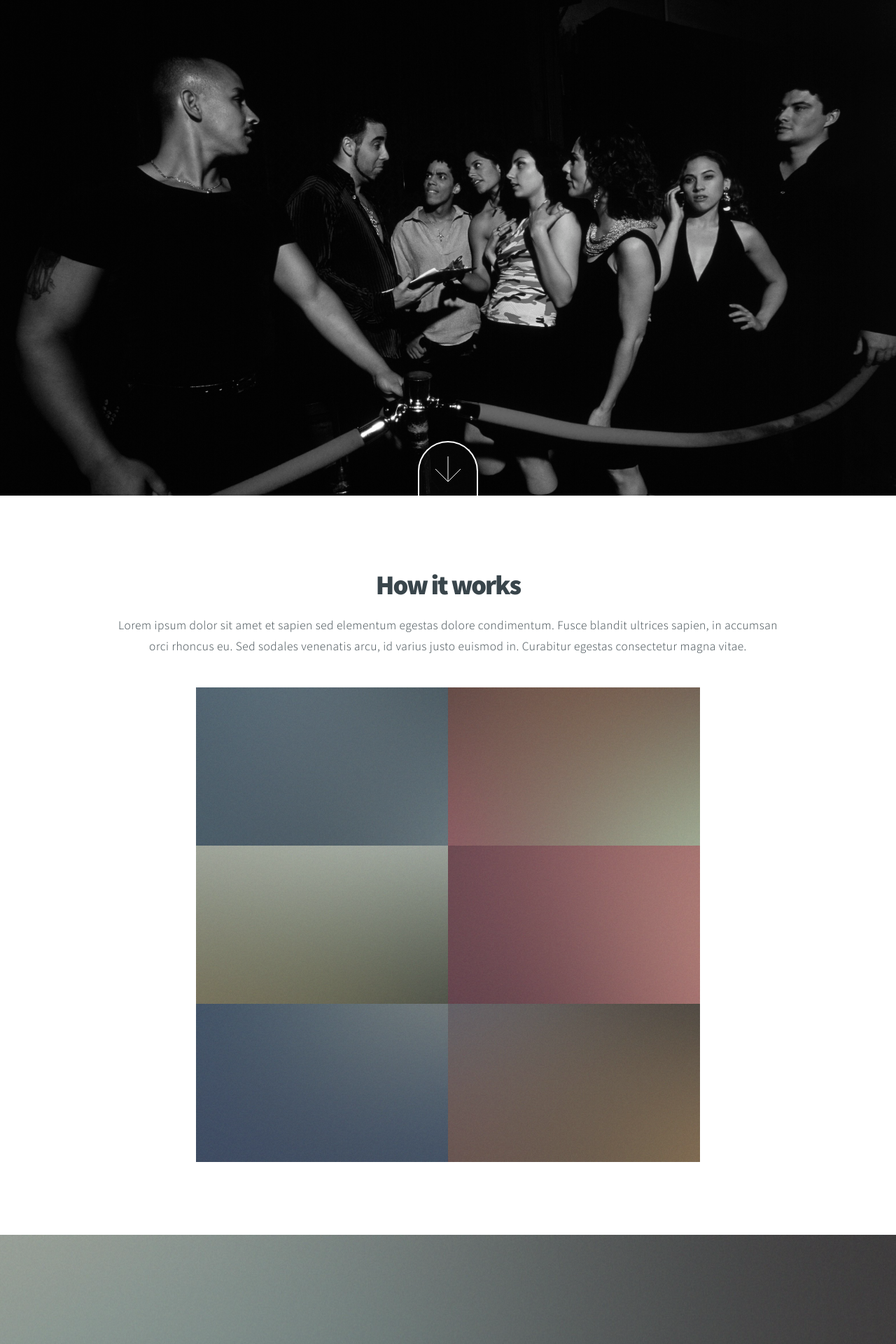
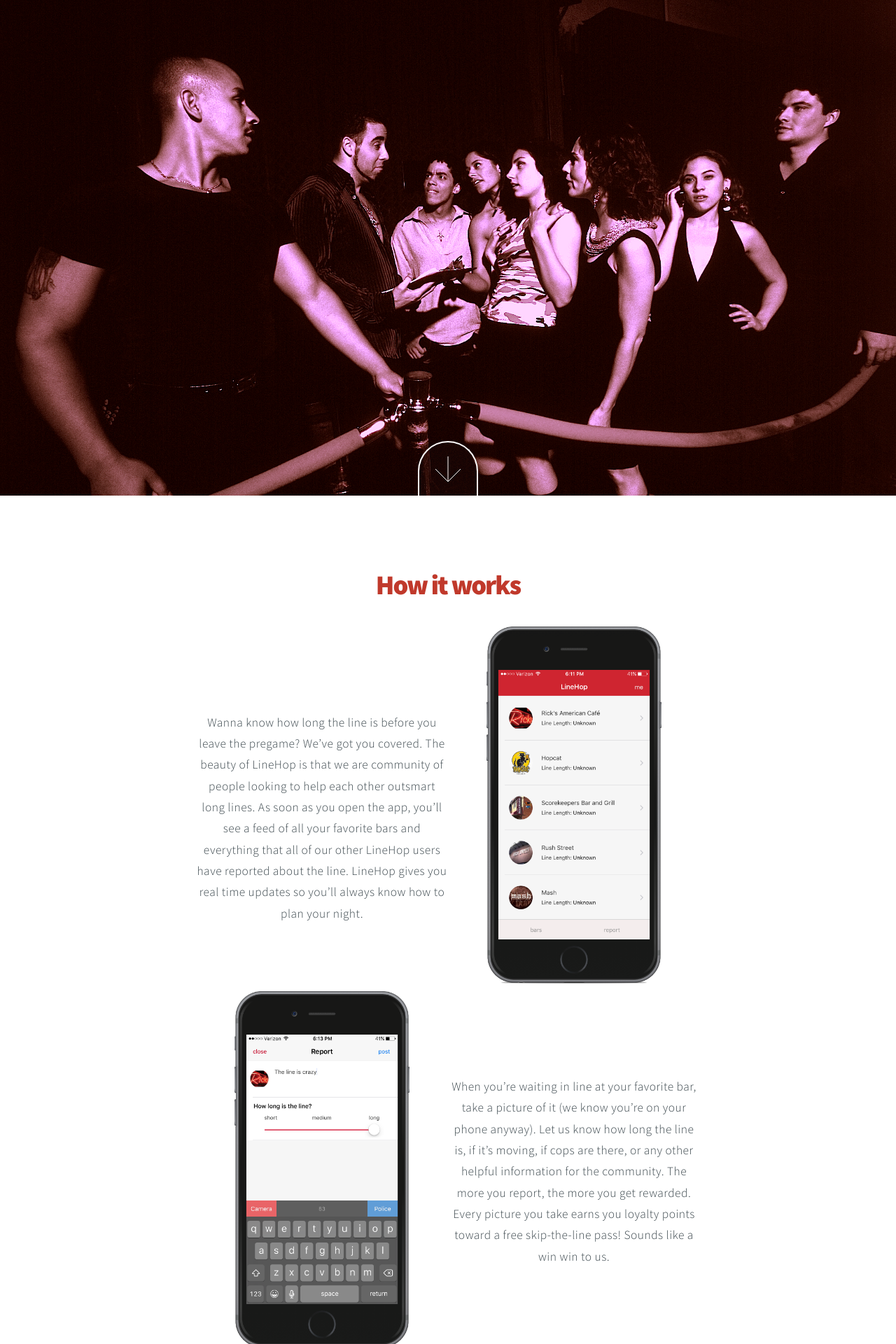
Before and after one commit to mattbspector/mattbspector.github.io, a PHP site: page /Linehop-Responsive/index.html in a window 1280 px wide. Shown: the part 840-2760 px from the top of the page at 70% size. Run offline with PHP 8.4, Linux system fonts and the light colour scheme.

Commit message:
how it works and logo added

```diff
--- a/Linehop-Responsive/assets/css/main.css
+++ b/Linehop-Responsive/assets/css/main.css
@@ -2831,7 +2831,7 @@
 
 	#logo {
 		position: absolute;
-		left: 1em;
+		left: 2.4em;
 		top: 0;
 		height: 3em;
 		line-height: 3em;
@@ -3309,6 +3309,9 @@
 /* Mobile */
 
 	@media screen and (max-width: 736px) {
+		.imgtxt{
+			margin: 0 !important;
+		}
 
 		/* Basic */
 
@@ -3408,6 +3411,10 @@
 				}
 
 			#nav {
+				display: none;
+
+			}
+			.logoIMG{
 				display: none;
 			}
 
--- a/Linehop-Responsive/index.html
+++ b/Linehop-Responsive/index.html
@@ -20,7 +20,7 @@
 			<header id="header">
 
 				<!-- Logo -->
-					<h1 id="logo">LineHop</h1>
+					<img class="logoIMG" width = "50" src="assets/css/images/Logo.png"><h1 id="logo">LineHop</h1>
 
 				<!-- Nav -->
 					<nav id="nav">
@@ -41,7 +41,7 @@
 					<header>
 						<h2>LineHop</h2>
 					</header>
-					<p>Don't Wait in Line, <strong>LineHop</strong></p>
+					<p>Don't Wait in Line. <strong>LineHop.</strong></p>
 					<a href="https://itunes.apple.com/us/app/linehop/id960804043?mt=8" ><img width="200" src="assets/css/images/AppStore.png"></a>
 					<footer>
 						<a href="#one" class="button style2 down">More</a>
@@ -53,7 +53,7 @@
 			<section id="one" class="main style2 right dark fullscreen">
 				<div class="content box style2">
 					<header>
-						<h2>About Us</h2>
+						<h2 style="color: #c0392b;">About Us</h2>
 					</header>
 					<p>Linehop is about people helping other people to make more informed nightlife decisions. One question people always ask before they go out is “how long is the line?” Linehop is going to answer that question by building a community of users willing to share information to help everyone make better decisions and outsmart long lines.</p>
 
@@ -64,35 +64,32 @@
 			<section id="work" class="main style3 primary">
 				<div class="content container">
 					<header>
-						<h2>How it works</h2>
-						<p>Lorem ipsum dolor sit amet et sapien sed elementum egestas dolore condimentum.
-						Fusce blandit ultrices sapien, in accumsan orci rhoncus eu. Sed sodales venenatis
-						arcu, id varius justo euismod in. Curabitur egestas consectetur magna vitae.</p>
+						<h2 style="color: #c0392b;">How it works</h2>
 					</header>
 
 					<!-- Lightbox Gallery  -->
 						<div class="container 75% gallery">
 							<div class="row 0% images">
-								<div class="6u 12u(mobile)"><a href="images/fulls/01.jpg" class="image fit from-left"><img src="images/thumbs/01.jpg" title="The Anonymous Red" alt="" /></a></div>
-								<div class="6u 12u(mobile)"><a href="images/fulls/02.jpg" class="image fit from-right"><img src="images/thumbs/02.jpg" title="Airchitecture II" alt="" /></a></div>
+								<div style="margin-top: 7em;" class="6u 12u(mobile) imgtxt">Wanna know how long the line is before you leave the pregame? We’ve got you covered. The beauty of LineHop is that we are community of people looking to help each other outsmart long lines. As soon as you open the app, you’ll see a feed of all your favorite bars and everything that all of our other LineHop users have reported about the line. LineHop gives you real time updates so you’ll always know how to plan your night.</div>
+								<div class="6u 12u(mobile)"><img width="250" src="shots/third.png" title="Airchitecture II" alt=""/></div>
 							</div>
-							<div class="row 0% images">
-								<div class="6u 12u(mobile)"><a href="images/fulls/03.jpg" class="image fit from-left"><img src="images/thumbs/03.jpg" title="Air Lounge" alt="" /></a></div>
-								<div class="6u 12u(mobile)"><a href="images/fulls/04.jpg" class="image fit from-right"><img src="images/thumbs/04.jpg" title="Carry on" alt="" /></a></div>
+							<div class="row 0% images imgtxt">
+								<div class="6u 12u(mobile)"><img width="250" src="shots/first.png" title="Airchitecture II" alt=""/></div>
+								<div style="margin-top: 7em;" class="6u 12u(mobile) imgtxt">When you’re waiting in line at your favorite bar, take a picture of it (we know you’re on your phone anyway). Let us know how long the line is, if it’s moving, if cops are there, or any other helpful information for the community. The more you report, the more you get rewarded. Every picture you take earns you loyalty points toward a free skip-the-line pass! Sounds like a win win to us.</div>
 							</div>
-							<div class="row 0% images">
-								<div class="6u 12u(mobile)"><a href="images/fulls/05.jpg" class="image fit from-left"><img src="images/thumbs/05.jpg" title="The sparkling shell" alt="" /></a></div>
-								<div class="6u 12u(mobile)"><a href="images/fulls/06.jpg" class="image fit from-right"><img src="images/thumbs/06.jpg" title="Bent IX" alt="" /></a></div>
+							<div class="row 0% images imgtxt">
+								<div style="margin-top: 7em;" class="6u 12u(mobile) imgtxt">Not liking how long the line is? No problem. With the ability to purchase skip-the-line passes directly from the app, you can bypass the line all together and cut right to the front. No waiting, no hassle. Don’t wait in line. LineHop.<br/>*Limited number of Passes available at participating locations<br/>*Terms and Conditions apply</div>
+								<div class="6u 12u(mobile)"><img width="250" src="shots/second.png" title="Airchitecture II" alt=""/></div>
 							</div>
 						</div>
 
 				</div>
 			</section>
 			<!-- Two -->
-			<section id="two" class="main style2 left dark fullscreen">
+			<section id="two" class="main style2 left dark fullscreen" style="min-height: 700px !important; ">
 				<div class="content box style2">
 					<header>
-						<h2>Press</h2>
+						<h2 style="color: #c0392b;">Press</h2>
 					</header>
 					<p>Lorem ipsum dolor sit amet et sapien sed elementum egestas dolore condimentum.
 					Fusce blandit ultrices sapien, in accumsan orci rhoncus eu. Sed sodales venenatis arcu,
@@ -104,7 +101,7 @@
 			<section id="contact" class="main style3 secondary">
 				<div class="content container">
 					<header>
-						<h2>Say Hello.</h2>
+						<h2 style="color: #c0392b;">Say Hello.</h2>
 						<p>Lorem ipsum dolor sit amet et sapien sed elementum egestas dolore condimentum.</p>
 					</header>
 					<div class="box container 75%">
```
Also changed, not shown: LineHop/style.css (+7 -1 lines), Linehop-Responsive/Logo.png (added), Linehop-Responsive/assets/css/images/76729803.jpg (added), Linehop-Responsive/assets/css/images/AboutUs.jpg, Linehop-Responsive/assets/css/images/Logo.png (added), Linehop-Responsive/shots/first.png (added), Linehop-Responsive/shots/second.png (added), Linehop-Responsive/shots/third.png (added).
